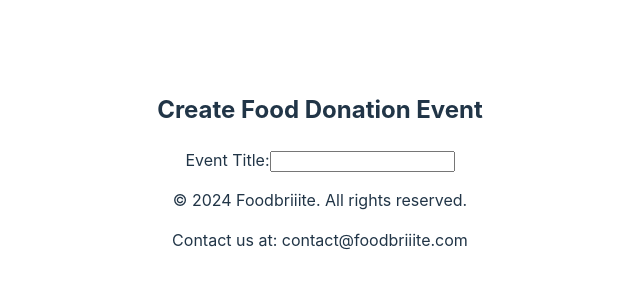
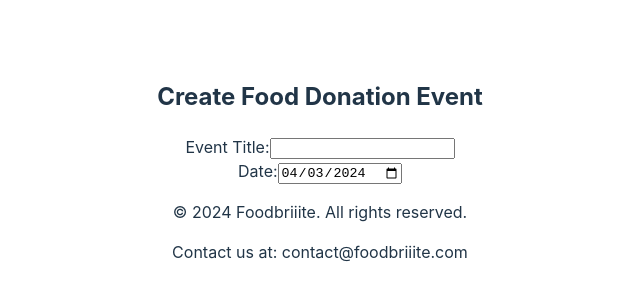
Before and after one commit to SaraM09/hackathon-1-front-end, a React (Vite) app: page / in a window 1280 px wide. Shown: the part 230-530 px from the top of the page, without its empty margins (320-960 px from the left). Built offline with nearby package versions, Linux system fonts and the light colour scheme.

Commit message:
added date field

```diff
--- a/src/components/CreateEventForm.jsx
+++ b/src/components/CreateEventForm.jsx
@@ -2,6 +2,7 @@ import React, { useState } from 'react'
 
 const CreateEventForm = () => {
   const [title, setTitle] = useState('');
+  const [date, setDate] = useState(new Date()); // Set default date to today
 
   const handleInputChange = (event) => {
     const { name, value, type, files } = event.target;
@@ -59,6 +60,10 @@ const CreateEventForm = () => {
           required
         />
       </div>
+      <div className="form-group">
+        <label htmlFor="date">Date:</label>
+        <input type="date" name="date" id="date" value={date.toISOString().split('T')[0]} onChange={handleInputChange} required />
+      </div>
       </form>
   )
 }
```
